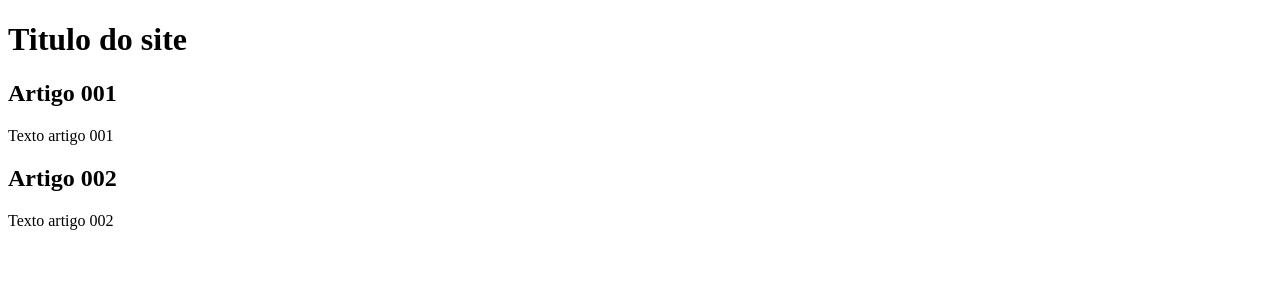
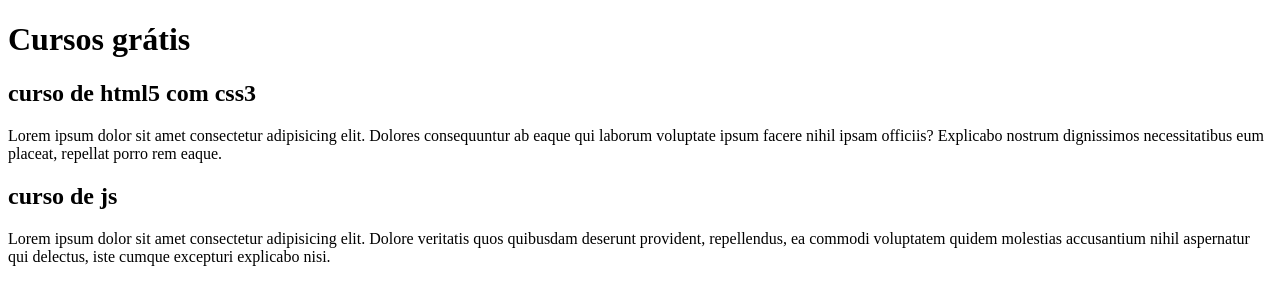
Before and after one commit to MarllonVinicius0/Projeto-site, a plain HTML site: page index.html in a window 1280 px wide. Drawn offline with Linux system fonts and the light colour scheme.

Commit message:
comecei a escrever o conteudo

```diff
--- a/index.html
+++ b/index.html
@@ -7,14 +7,14 @@
 </head>
 <body>
     <main>
-        <header><h1>Titulo do site</h1></header>
+        <header><h1>Cursos grátis</h1></header>
         <article>
-            <h2>Artigo 001</h2>
-            <p>Texto artigo 001 </p>
+            <h2>curso de html5 com css3</h2>
+            <p>Lorem ipsum dolor sit amet consectetur adipisicing elit. Dolores consequuntur ab eaque qui laborum voluptate ipsum facere nihil ipsam officiis? Explicabo nostrum dignissimos necessitatibus eum placeat, repellat porro rem eaque. </p>
         </article>
         <article>
-            <h2>Artigo 002</h2>
-            <p>Texto artigo 002</p>
+            <h2>curso de js</h2>
+            <p>Lorem ipsum dolor sit amet consectetur adipisicing elit. Dolore veritatis quos quibusdam deserunt provident, repellendus, ea commodi voluptatem quidem molestias accusantium nihil aspernatur qui delectus, iste cumque excepturi explicabo nisi.</p>
         </article>
     </main>
 </body>
```
